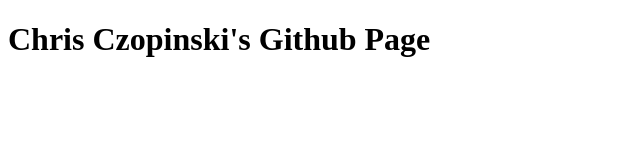
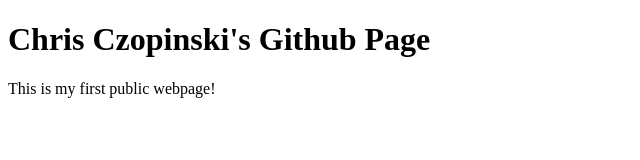
Before and after one commit to czops/czops.github.io, a plain HTML site: page index.html in a window 1280 px wide. Shown: the whole page, without its empty margins (0-640 px from the left). Drawn offline with Linux system fonts and the light colour scheme.

Commit message:
Here I add an additional paragraph... wooooo

```diff
--- a/index.html
+++ b/index.html
@@ -8,5 +8,6 @@
 </head>
 <body>
     <h1>Chris Czopinski's Github Page</h1>
+    <p>This is my first public webpage!</p>
 </body>
 </html>
```
